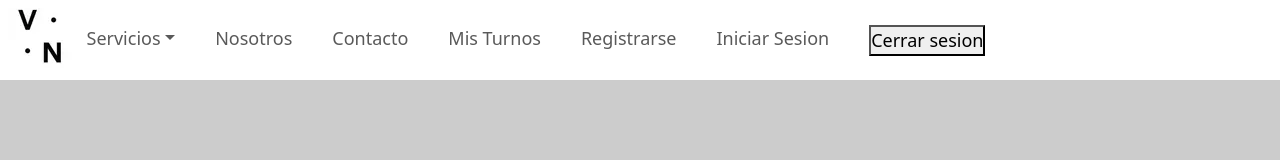
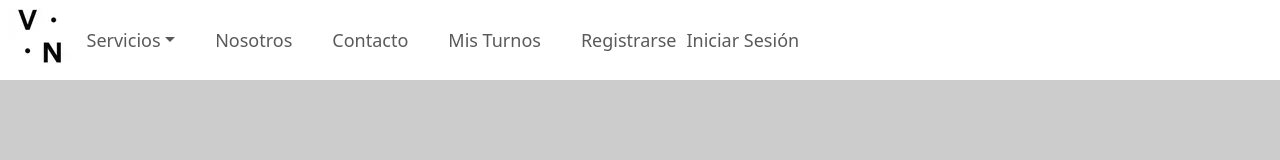
Before and after one commit to federicoR7/ProyectoFinalBack, a React (Vite) app in the folder front/: page / in a window 1280 px wide. Shown: the top 160 px of the page. Built offline with nearby package versions, Linux system fonts and the light colour scheme.

Commit message:
cambios en header, boton dinamico de inicio sesion

```diff
--- a/front/src/componentes/header/Header.jsx
+++ b/front/src/componentes/header/Header.jsx
@@ -1,7 +1,6 @@
 import React from 'react';
 import Button from 'react-bootstrap/Button';
 import Container from 'react-bootstrap/Container';
-import Form from 'react-bootstrap/Form';
 import Nav from 'react-bootstrap/Nav';
 import Navbar from 'react-bootstrap/Navbar';
 import NavDropdown from 'react-bootstrap/NavDropdown';
@@ -16,7 +15,13 @@ import { useAuth } from "../api/AuthContext";
 
 
 const Header=() =>{
-  const { logout } = useAuth();
+
+  const { logout, isAuthenticated } = useAuth(); // Supongo que 'user' viene de 'useAuth' y es null si no está logueado
+  const { seleccionarServicio } = useServicio();
+
+    // Recupera el username desde localStorage
+    const username = localStorage.getItem('username');
+
 
   const handleLogout = () => {
     logout();
@@ -24,9 +29,6 @@ const Header=() =>{
   };
 
 
-
-
-  const { seleccionarServicio } = useServicio()
 
   return (
     <Navbar expand="lg" className="navbar">
@@ -61,10 +63,24 @@ const Header=() =>{
             <Nav.Link className='opciones' ><Link to="/Contacto" className='nosotros'> Contacto</Link> </Nav.Link>
             <Nav.Link className='opciones' ><Link to="/ListaTurnos" className='nosotros'> Mis Turnos</Link> </Nav.Link>
             <Nav.Link className='opciones' ><Link to="/Register" className='nosotros'>Registrarse</Link> </Nav.Link>
-            <Nav.Link className='opciones' ><Link to="/Login" className='nosotros'>Iniciar Sesion</Link> </Nav.Link>
-            <Nav.Link className='opciones'><button onClick={handleLogout}>Cerrar sesion</button></Nav.Link>
+            {/* <Nav.Link className='opciones' ><Link to="/Login" className='nosotros'>Iniciar Sesion</Link> </Nav.Link>
+            <Nav.Link className='opciones'><button onClick={handleLogout}>Cerrar sesion</button></Nav.Link> */}
+
+            {/* Botón dinámico de inicio/cierre de sesión */}
+            {isAuthenticated ? (
+              <Button variant="secondary" onClick={handleLogout}>Cerrar Sesión</Button>
+            ) : (
+              <Nav.Link><Link to="/Login">Iniciar Sesión</Link></Nav.Link>
+            )}
 
 
+
+            {/* Mostrar nombre de usuario si está autenticado */}
+            {isAuthenticated && (
+              <Nav.Link className="username-display">
+                Bienvenido, <strong>{username}</strong>
+              </Nav.Link>
+            )}
           </Nav>
 
 
--- /dev/null
+++ b/package.json
@@ -0,0 +1,5 @@
+{
+  "dependencies": {
+    "nodemailer": "^6.9.16"
+  }
+}
```
Also changed, not shown: 2 other files (tests, documents, lock files or other folders).
